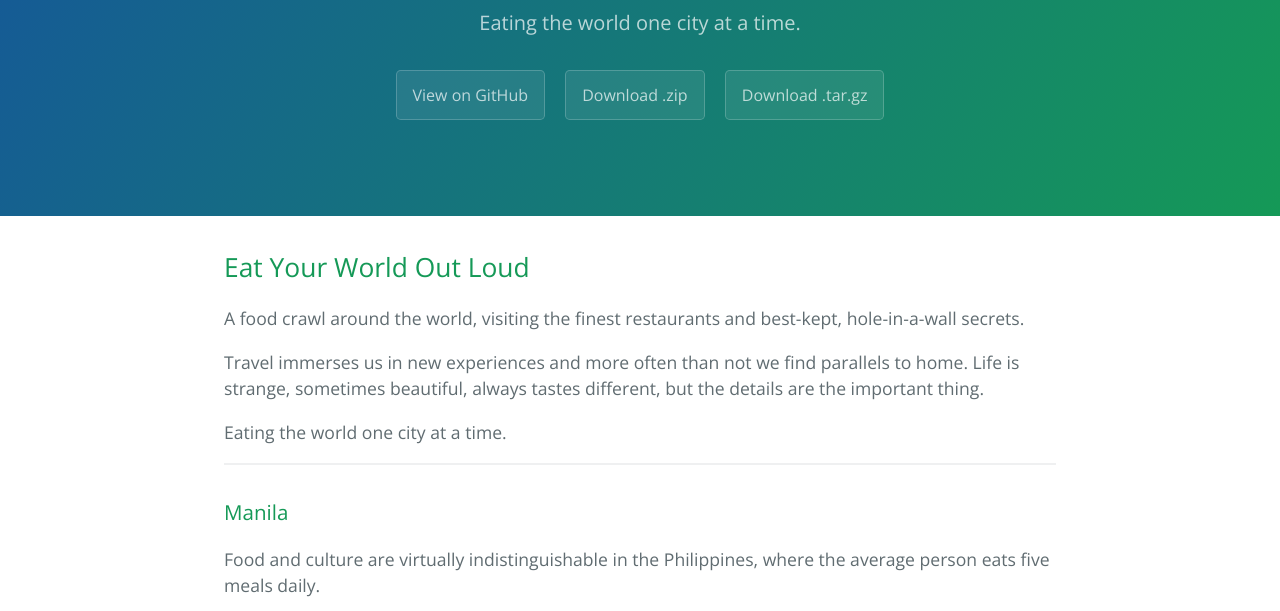
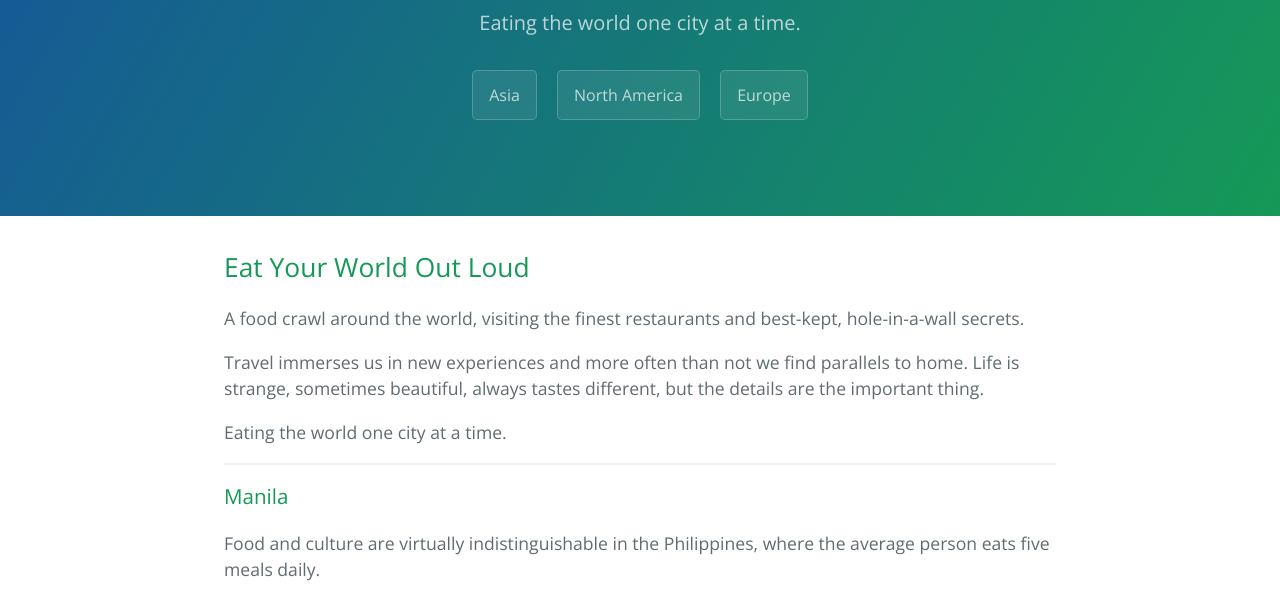
Before and after one commit to gabydi106/travel, a plain HTML site: page index.html in a window 1280 px wide. Shown: the part 167-778 px from the top of the page. Drawn offline with nearby package versions, Linux system fonts and the light colour scheme.

Commit message:
--restore easy nav

```diff
--- a/index.html
+++ b/index.html
@@ -13,9 +13,9 @@
     <section class="page-header">
       <h1 class="project-name">Destination: Eat</h1>
       <h2 class="project-tagline">Eating the world one city at a time.</h2>
-      <a href="https://github.com/gabydi106/travel" class="btn">View on GitHub</a>
-      <a href="https://github.com/gabydi106/travel/zipball/master" class="btn">Download .zip</a>
-      <a href="https://github.com/gabydi106/travel/tarball/master" class="btn">Download .tar.gz</a>
+      <a href="#asia" class="btn">Asia</a>
+      <a href="#america" class="btn">North America</a>
+      <a href="#europe" class="btn">Europe</a>
     </section>
 
     <section class="main-content">
@@ -30,6 +30,7 @@
 
 <hr>
 
+      <div id="asia">
 <h3>
 <a id="manila" class="anchor" href="#manila" aria-hidden="true"><span aria-hidden="true" class="octicon octicon-link"></span></a>Manila</h3>
 
@@ -63,7 +64,8 @@
 <a id="bangkok-thailand" class="anchor" href="#bangkok-thailand" aria-hidden="true"><span aria-hidden="true" class="octicon octicon-link"></span></a>Bangkok, Thailand</h3>
 
 <p>Thai cuisine is a perfect blend of four seasonings – salty, sweet, sour, and spicy. Almost every Thai dish combines all four tastes. And this one will definitely amuse you – Thai people do not prefer to eat with chopsticks! They use a spoon and fork to eat!</p>
-
+      </div>
+        <div id="america">
 <h3>
 <a id="vancouver-bc" class="anchor" href="#vancouver-bc" aria-hidden="true"><span aria-hidden="true" class="octicon octicon-link"></span></a>Vancouver, BC</h3>
 
@@ -99,7 +101,8 @@
 <p><em>Don't know what I was on, but I think it grows in Oregon so I kept on going, going, gone, right through.</em></p>
 
 <p><em>I drove into Seattle rain, fell in love then missed the train that could a took me right back home to you.</em></p>
-
+      </div>
+<div id="europe">
 <h3>
 <a id="london-uk" class="anchor" href="#london-uk" aria-hidden="true"><span aria-hidden="true" class="octicon octicon-link"></span></a>London, UK</h3>
 
@@ -119,6 +122,8 @@
 
 <p>If you judge the region on a per capita basis, then the Basque Country wins, because it currently holds the honour of having the highest number of Michelin starred restaurants, per capita in the world.</p>
 
+    </div>
+
       <footer class="site-footer">
         <span class="site-footer-owner"><a href="https://github.com/gabydi106/travel">Destination: Eat</a> is maintained by <a href="https://github.com/gabydi106">gabydi106</a>.</span>
 
```
